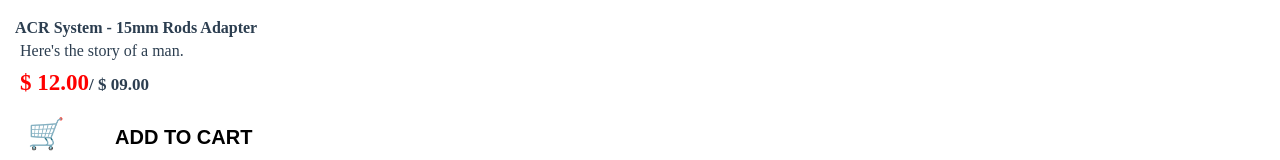
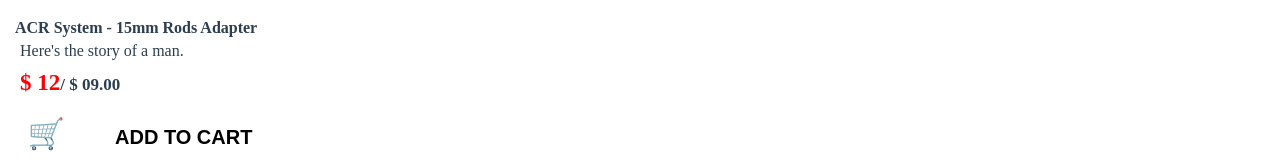
Before and after one commit to darkglimmer/e-commerce-platform, a Vue app: page /testcomponents in a window 1280 px wide. Shown: the part 336-496 px from the top of the page. Built offline with nearby package versions, Linux system fonts and the light colour scheme.

Commit message:
[fixed] note vue template

```diff
--- a/package.json
+++ b/package.json
@@ -8,7 +8,7 @@
     "lint": "vue-cli-service lint"
   },
   "dependencies": {
-    "core-js": "^2.6.5",
+    "core-js": "^2.6.9",
     "element-theme-default": "^1.4.13",
     "element-ui": "^2.10.1",
     "express": "^4.17.1",
--- a/src/components/Note.vue
+++ b/src/components/Note.vue
@@ -6,13 +6,13 @@
         <div class="block"></div>
         <div class="info">
             <div class="title">
-                <span style="font-weight: bold;">ACR System - 15mm Rods Adapter</span>
+                <span style="font-weight: bold;">{{this.name}}</span>
             </div>
             <div class="description">
-                <a>Here's the story of a man.</a>
+                <a>{{this.description}}</a>
             </div>
             <div class="price">
-                <span style="display: inline-block; font-size: 23px; color: Red; font-weight: bold;">$ 12.00</span>
+                <span style="display: inline-block; font-size: 23px; color: Red; font-weight: bold;">$ {{this.price}}</span>
                 <a style="display: inline-block; font-size: 17px; font-weight: bold;">/ $ 09.00</a>
             </div>
             <div class="addToCart">
@@ -28,6 +28,12 @@
 <script>
 export default {
   name: 'note',
+  props: {
+    name: String,
+    description: String,
+    price: Number,
+    productID: Number,
+  },
   data () {
     return {
     }
--- a/src/views/TestComponents.vue
+++ b/src/views/TestComponents.vue
@@ -1,5 +1,8 @@
 <template>
-    <Note></Note>
+    <div class="notes">
+        <Note v-for="note in notes" :key="note.productID" :name="note.name" :description="note.description" :price="note.price">
+        </Note>
+    </div>
 </template>
 
 <script>
@@ -10,5 +13,15 @@ export default {
     components: {
         Note
     },
+    data() {
+        return {
+            notes: [{
+                name: 'ACR System - 15mm Rods Adapter',
+                description: "Here's the story of a man.",
+                price: 12.00,
+                productID: 1,
+            }]
+        }
+    }
 }
 </script>
```
